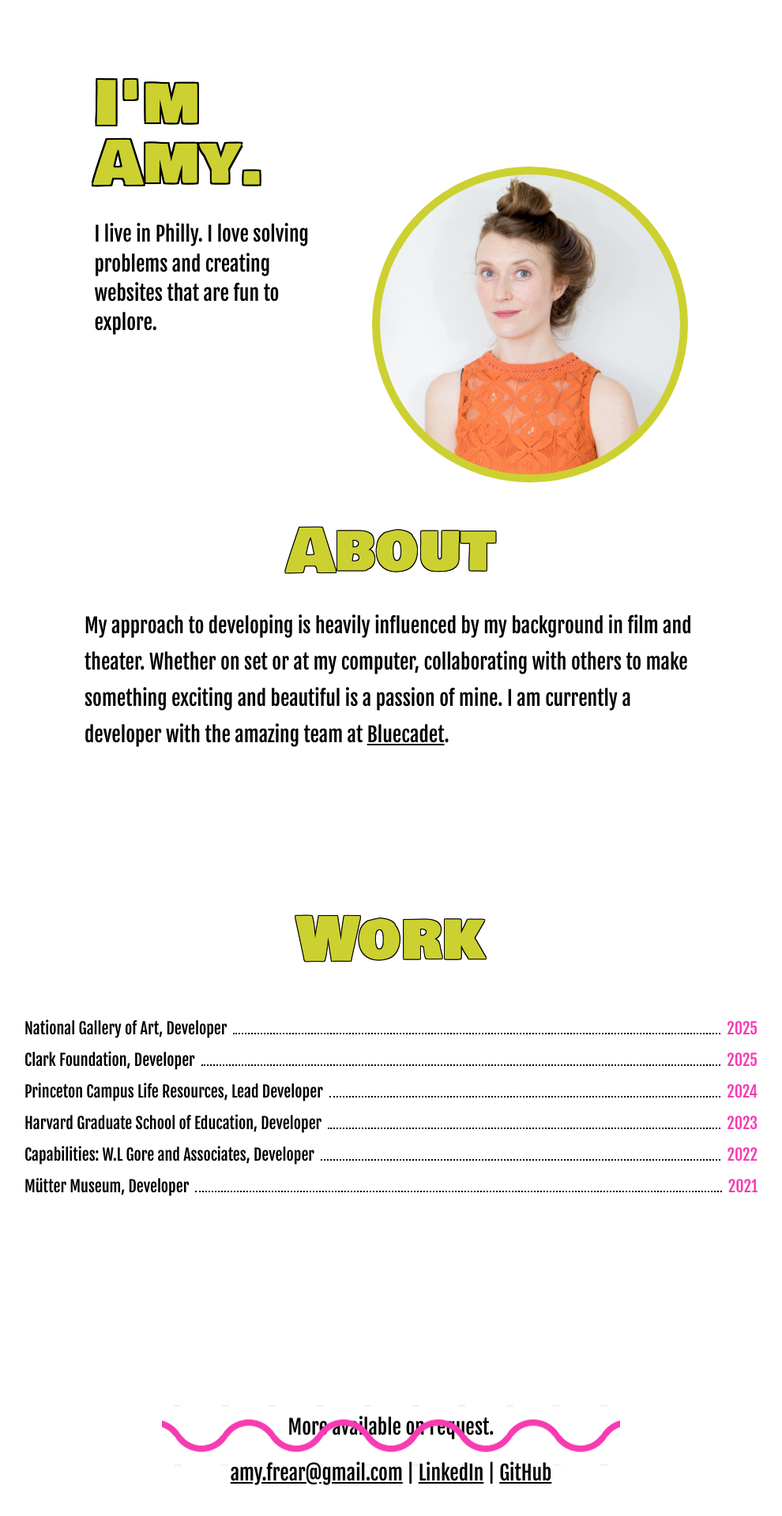
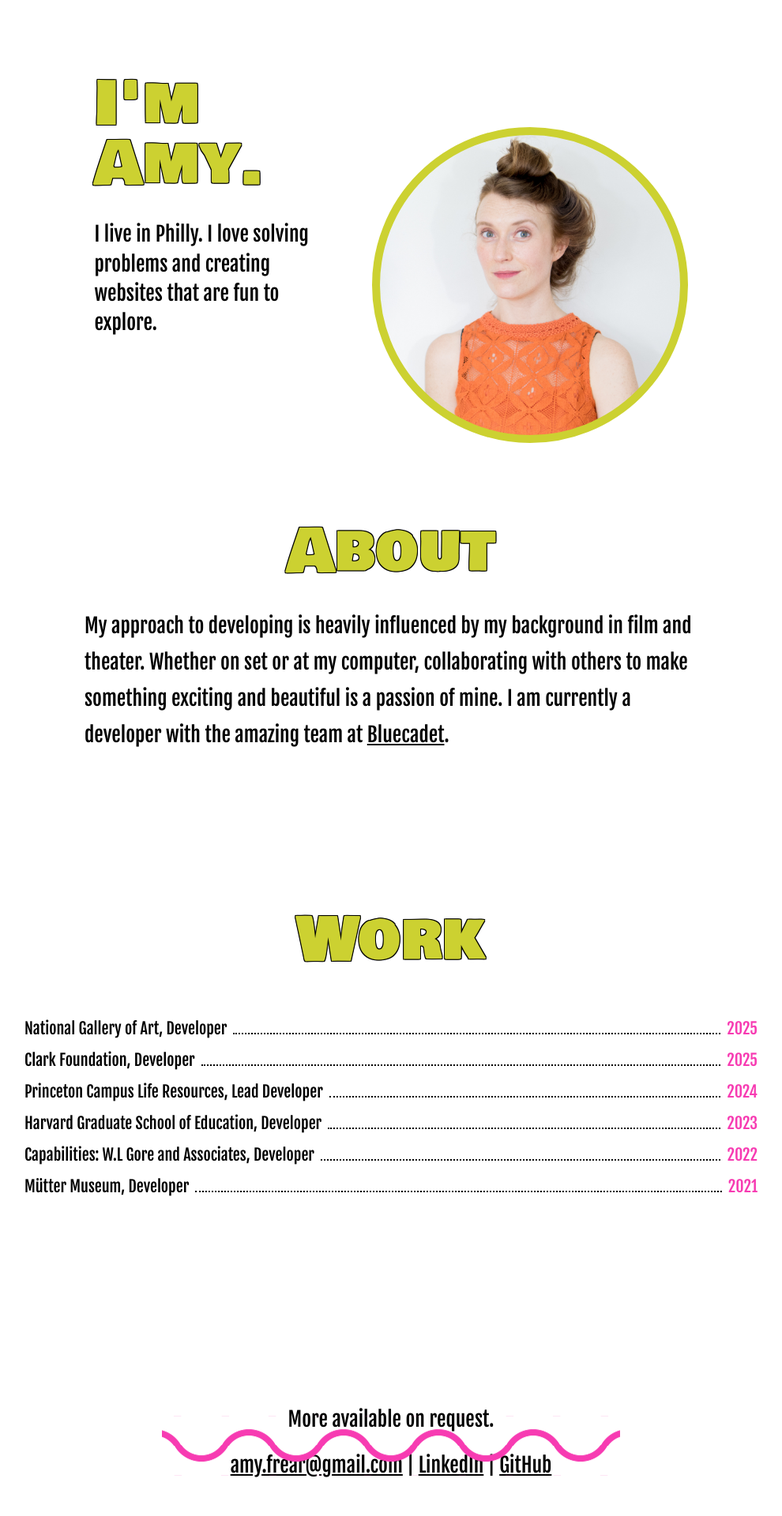
Before and after one commit to a-frear/amy-frear-portfolio, a Next.js app: page / in a window 1280 px wide. Shown: the part 939-2859 px from the top of the page at 79% size, without its empty margins (145-1135 px from the left). Built offline with nearby package versions, Linux system fonts and the light colour scheme; no server answers.

Commit message:
Update typography and breakpoints vars

```diff
--- a/components/About.js
+++ b/components/About.js
@@ -1,5 +1,7 @@
 import styled from 'styled-components';
 import { green, blue } from '../styles/colors';
+import { SectionHeading } from '../styles/typography';
+import { breakpoints } from '../styles/breakpoints';
 
 export default function About() {
   return (
@@ -25,7 +27,7 @@ const AboutWrapper = styled.section`
   display: block;
   margin-left: auto;
   margin-right: auto;
-  @media (min-width: 750px) {
+  @media (min-width: ${breakpoints.tablet}) {
     max-width: 70%;
   }
 `;
@@ -33,15 +35,11 @@ const AboutWrapper = styled.section`
 const Heading = styled.h2`
   text-align: center;
   margin-bottom: 2rem;
-  font-size: clamp(52px, 8vw, 76px);
-  font-family: 'Bowlby One SC';
-  color: ${green};
-  text-shadow: -1px 1px 0 #000, 1px 1px 0 #000, 1px -1px 0 #000,
-    -1px -1px 0 #000;
+  ${SectionHeading}
 `;
 
 const Content = styled.div`
-  @media (min-width: 750px) {
+  @media (min-width: ${breakpoints.tablet}) {
     grid-column: 2 / 3;
     order: 1;
   }
--- a/components/Contact.js
+++ b/components/Contact.js
@@ -13,6 +13,7 @@ import {
   darkPurple,
   purple,
 } from '../styles/colors';
+import { breakpoints } from '../styles/breakpoints';
 import VisuallyHiddenText from './VisuallyHiddenText';
 
 export default function Contact() {
@@ -48,7 +49,7 @@ const ContactSection = styled.section`
   background-color: ${gold};
   text-align: left;
   align-items: start;
-  @media (min-width: 750px) {
+  @media (min-width: ${breakpoints.tablet}) {
     padding-left: 50px;
     padding-right: 50px;
   }
--- a/components/FrontPage.js
+++ b/components/FrontPage.js
@@ -2,6 +2,7 @@ import { useContext } from 'react';
 import styled from 'styled-components';
 import VideoBG from './VideoBG';
 import { ReducedMotionContext } from '../context/context';
+import { breakpoints } from '../styles/breakpoints';
 
 export default function FrontPage() {
   const { animation } = useContext(ReducedMotionContext);
@@ -19,7 +20,7 @@ const IntroSection = styled.section`
   -o-background-size: cover;
   background-size: cover;
   background-position-x: 70%;
-  @media (min-width: 750px) {
+  @media (min-width: ${breakpoints.tablet}) {
     background-position-x: unset;
   }
 `;
--- a/components/Header.js
+++ b/components/Header.js
@@ -7,6 +7,7 @@ import Hamburger from './icons/Hamburger.js';
 import Curve from './icons/Curve.js';
 import { isFeatureEnabled } from '../config/featureFlags.js';
 import { red, lightYellow, green, yellow } from '../styles/colors';
+import { breakpoints } from '../styles/breakpoints';
 
 export default function Header() {
   const { animation } = useContext(ReducedMotionContext);
@@ -155,7 +156,7 @@ const AnimatedBackground = styled(motion.div)`
   width: 100%;
   z-index: 1;
   pointer-events: none;
-  @media (min-width: 750px) {
+  @media (min-width: ${breakpoints.tablet}) {
     background-color: ${green};
     height: 160px;
   }
@@ -166,7 +167,7 @@ const HeaderContainer = styled.div`
   z-index: 10;
   display: none;
   width: 100%;
-  @media (min-width: 750px) {
+  @media (min-width: ${breakpoints.tablet}) {
     display: grid;
     background-color: transparent;
     justify-content: space-between;
--- a/components/HeaderMobile.js
+++ b/components/HeaderMobile.js
@@ -7,6 +7,7 @@ import Hamburger from './icons/Hamburger.js';
 import Curve from './icons/Curve.js';
 import { isFeatureEnabled } from '../config/featureFlags.js';
 import { red, lightYellow, green } from '../styles/colors';
+import { breakpoints } from '../styles/breakpoints';
 
 export default function Header() {
   const { animation } = useContext(ReducedMotionContext);
@@ -144,7 +145,7 @@ const HeaderWrapper = styled.div`
   right: 0;
   z-index: 100;
   width: 100%;
-  @media (min-width: 750px) {
+  @media (min-width: ${breakpoints.tablet}) {
     display: none;
   }
 `;
@@ -169,7 +170,7 @@ const HeaderContainer = styled.div`
   grid-template-columns: 1fr 1fr;
   background-color: transparent;
   height: 200px;
-  @media (min-width: 750px) {
+  @media (min-width: ${breakpoints.tablet}) {
     display: none;
   }
   .toggle-wrapper {
--- a/components/Intro.js
+++ b/components/Intro.js
@@ -1,13 +1,29 @@
-import React, { useRef } from 'react';
+import React, { useRef, useState, useEffect } from 'react';
 import styled from 'styled-components';
 import { motion } from 'motion/react';
-import { green, gold, lightYellow, hotPink } from '../styles/colors';
+import { green } from '../styles/colors';
 import VisuallyHiddenText from './VisuallyHiddenText';
 import { useParallax } from '../hooks/useParallax';
+import { SectionHeading } from '../styles/typography';
+import { breakpoints } from '../styles/breakpoints';
 
 export default function Intro() {
   const headshotRef = useRef(null);
-  const headshotY = useParallax(0.15, headshotRef);
+  const headshotY = useParallax(0.1, headshotRef);
+  const [showGritty, setShowGritty] = useState(false);
+
+  useEffect(() => {
+    // Only run animation on mobile (screen width < tablet breakpoint)
+    const checkMobile = () => window.innerWidth < parseInt(breakpoints.tablet);
+
+    if (!checkMobile()) return;
+
+    const interval = setInterval(() => {
+      setShowGritty((prev) => !prev);
+    }, 5000);
+
+    return () => clearInterval(interval);
+  }, []);
 
   return (
     <IntroSection className="full-section">
@@ -22,7 +38,12 @@ export default function Intro() {
           explore.
         </Body>
       </Content>
-      <ParallaxHeadshot ref={headshotRef} tabIndex={0} style={{ y: headshotY }}>
+      <ParallaxHeadshot
+        ref={headshotRef}
+        tabIndex={0}
+        style={{ y: headshotY }}
+        showGritty={showGritty}
+      >
         <VisuallyHiddenText>
           An image of Amy Frear, a woman with red hair in a bun, alternates
           between an image of Gritty, the loyal but mischievous mascot for the
@@ -38,7 +59,7 @@ const IntroSection = styled.section`
   align-items: center;
   justify-content: center;
   grid-gap: 5%;
-  @media (min-width: 750px) {
+  @media (min-width: ${breakpoints.tablet}) {
     grid-template-columns: 1fr 2fr auto 1fr;
   }
 `;
@@ -46,7 +67,7 @@ const IntroSection = styled.section`
 const Content = styled.div`
   order: 2;
   text-align: center;
-  @media (min-width: 750px) {
+  @media (min-width: ${breakpoints.tablet}) {
     text-align: left;
     order: 1;
     grid-column: 2 / 3;
@@ -54,11 +75,7 @@ const Content = styled.div`
 `;
 
 const Heading = styled.h2`
-  font-size: clamp(52px, 8vw, 76px);
-  font-family: 'Bowlby One SC';
-  color: ${green};
-  text-shadow: -2px 2px 0 #000, 2px 2px 0 #000, 2px -2px 0 #000,
-    -2px -2px 0 #000;
+  ${SectionHeading}
 `;
 
 const Body = styled.p`
@@ -76,21 +93,30 @@ const ParallaxHeadshot = styled(motion.div)`
   margin: 0 auto 3rem auto;
   border: 10px solid ${green};
   border-radius: 50%;
-  background-image: url('assets/amy-hs.jpeg');
+  background-image: ${(props) =>
+    props.showGritty
+      ? "url('assets/gritty.jpg')"
+      : "url('assets/amy-hs.jpeg')"};
   -webkit-background-size: cover;
   -moz-background-size: cover;
   -o-background-size: cover;
   background-size: cover;
   order: 1;
+  transition: background-image 0.3s ease;
   &:hover,
   &:focus-visible {
     background-image: url('assets/gritty.jpg');
   }
-  @media (min-width: 750px) {
+  @media (min-width: ${breakpoints.tablet}) {
+    background-image: url('assets/amy-hs.jpeg');
     order: 2;
     grid-column: 3 / 4;
     margin-bottom: 0;
     width: 400px;
     height: 400px;
+    &:hover,
+    &:focus-visible {
+      background-image: url('assets/gritty.jpg');
+    }
   }
 `;
--- a/components/VideoBG.js
+++ b/components/VideoBG.js
@@ -3,6 +3,7 @@ import styled from 'styled-components';
 import { ReducedMotionContext } from '../context/context.js';
 import Play from './icons/Play';
 import Pause from './icons/Pause';
+import { breakpoints } from '../styles/breakpoints';
 
 export default function VideoBG() {
   const { animation } = useContext(ReducedMotionContext);
@@ -148,7 +149,7 @@ const VideoBGWrapper = styled.div`
     top: 50%;
     left: 1%;
     transform: translate(-50%, -50%);
-    @media (min-width: 750px) {
+    @media (min-width: ${breakpoints.tablet}) {
       left: 50%;
     }
   }
--- a/components/Work.js
+++ b/components/Work.js
@@ -3,10 +3,11 @@ import styled from 'styled-components';
 import { motion } from 'motion/react';
 import { green, hotPink } from '../styles/colors';
 import { useParallax } from '../hooks/useParallax';
+import { breakpoints } from '../styles/breakpoints';
 
 export default function Projects() {
   const waveRef = useRef(null);
-  const waveY = useParallax(0.05, waveRef);
+  const waveY = useParallax(0.08, waveRef);
   const projects = [
     {
       client: 'National Gallery of Art',
@@ -102,7 +103,7 @@ const Heading = styled.h2`
   text-shadow: -1px 1px 0 #000, 1px 1px 0 #000, 1px -1px 0 #000,
     -1px -1px 0 #000;
 
-  @media (min-width: 750px) {
+  @media (min-width: ${breakpoints.tablet}) {
     grid-column: 1 / -1;
   }
 `;
@@ -113,7 +114,7 @@ const ProjectsList = styled.ul`
   padding: 0;
   display: grid;
 
-  @media (min-width: 750px) {
+  @media (min-width: ${breakpoints.tablet}) {
     margin-top: 60px;
     max-width: 80%;
     margin-left: auto;
@@ -124,7 +125,7 @@ const ProjectsList = styled.ul`
 const ProjectItem = styled.li`
   margin-bottom: 18px;
 
-  @media (min-width: 750px) {
+  @media (min-width: ${breakpoints.tablet}) {
     margin-bottom: 12px;
   }
 
@@ -141,7 +142,7 @@ const ProjectText = styled.div`
   font-family: 'Share', sans-serif;
   font-size: 18px;
   line-height: 1.4;
-  @media (min-width: 750px) {
+  @media (min-width: ${breakpoints.tablet}) {
     font-size: 20px;
   }
 
@@ -157,7 +158,7 @@ const ProjectText = styled.div`
     height: 1px;
     margin-bottom: 4px;
     opacity: 0;
-    @media (min-width: 750px) {
+    @media (min-width: ${breakpoints.tablet}) {
       opacity: 1;
     }
   }
@@ -176,7 +177,8 @@ const ProjectLink = styled.a`
 
 const ParallaxWave = styled(motion.div)`
   background: ${hotPink};
-  height: 200px;
+  height: 100px;
+  margin-bottom: 50px;
   --mask: radial-gradient(
         38.99px at 50% calc(100% + 18px),
         #0000 calc(99% - 8px),
@@ -193,6 +195,9 @@ const ParallaxWave = styled(motion.div)`
       50% calc(50% + 19px) / 120px 38px repeat-x;
   -webkit-mask: var(--mask);
   mask: var(--mask);
+  @media (min-width: ${breakpoints.tablet}) {
+    height: 200px;
+  }
 `;
 
 const ClientWork = styled.div`
@@ -210,8 +215,7 @@ const ClientWork = styled.div`
       color: ${green};
     }
   }
-  @media (min-width: 750px) {
-    margin-top: 60px;
+  @media (min-width: ${breakpoints.tablet}) {
     max-width: 50%;
   }
 `;
--- /dev/null
+++ b/styles/breakpoints.js
@@ -0,0 +1,13 @@
+// Breakpoint values for responsive design
+export const breakpoints = {
+  tablet: '750px',
+};
+
+// Helper function for media queries
+export const media = {
+  tablet: (styles) => `
+    @media (min-width: ${breakpoints.tablet}) {
+      ${styles}
+    }
+  `,
+};
--- /dev/null
+++ b/styles/typography.js
@@ -0,0 +1,16 @@
+import { css } from 'styled-components';
+import { green } from './colors';
+
+// Base heading styles - font, size, and text shadow
+export const HeadingBase = css`
+  font-size: clamp(52px, 8vw, 76px);
+  font-family: 'Bowlby One SC';
+  text-shadow: -1px 1px 0 #000, 1px 1px 0 #000, 1px -1px 0 #000,
+    -1px -1px 0 #000;
+`;
+
+// Section heading with green color (used in Intro and About)
+export const SectionHeading = css`
+  ${HeadingBase}
+  color: ${green};
+`;
```
Also changed, not shown: components/Projects.js (+8 -9 lines), components/ReducedMotionToggle.js (+4 -3 lines).
